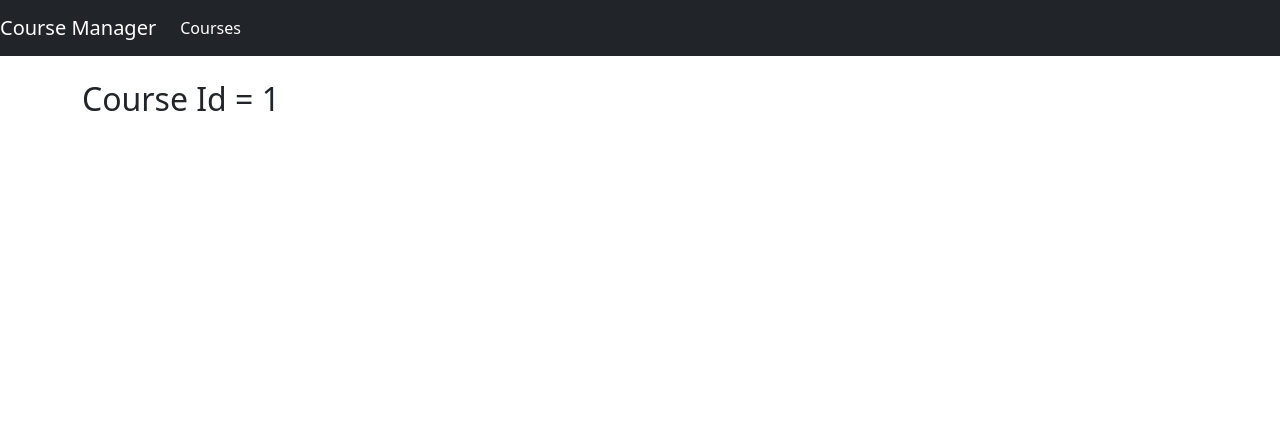
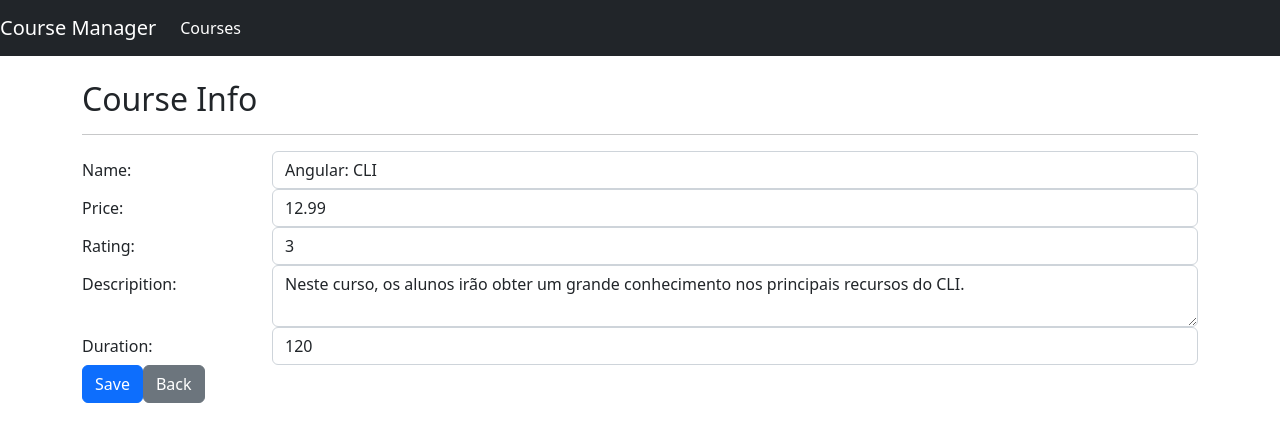
Before and after one commit to AlcidesThiago2016/Aula-Angular-Bootcamp-Santander-2022, an Angular app: page /courses/info/1 in a window 1280 px wide. Shown: the top 442 px of the page. Built offline with nearby package versions, Linux system fonts and the light colour scheme.

Commit message:
Implantação de Pagina com Informações dos Courses e Salva dados novos

```diff
--- a/src/app/courses/course-info.component.html
+++ b/src/app/courses/course-info.component.html
@@ -1 +1,79 @@
-<h2>Course Id = {{ courseId }}</h2>
+<h2>Course Info</h2>
+
+<hr/>
+
+<form #courseForm="ngForm">
+
+    <div class="form-group row">
+
+        <label class="col-sm-2 col-form-label">Name:</label>
+
+        <div class="col-sm-10">
+            <input [(ngModel)]="course!.name" required name="name" #courseName="ngModel"
+                [ngClass]="{'is-invalid': courseName.invalid}" class="form-control">
+
+            <div class="invalid-feedback">
+                <span>Course Name is Required.</span>
+            </div>
+        </div>
+    </div>
+
+    <div class="form-group row">
+
+        <label class="col-sm-2 col-form-label">Price:</label>
+
+        <div class="col-sm-10">
+            <input [(ngModel)]="course!.price" required name="price" #coursePrice="ngModel" type="number"
+                [ngClass]="{'is-invalid': coursePrice.invalid}" class="form-control">
+
+            <div class="invalid-feedback">
+                <span>Course Price is Required.</span>
+            </div>
+        </div>
+    </div>
+
+    <div class="form-group row">
+
+        <label class="col-sm-2 col-form-label">Rating:</label>
+
+        <div class="col-sm-10">
+            <input [(ngModel)]="course!.rating" required name="rating" #courseRating="ngModel" type="number"
+                [ngClass]="{'is-invalid': courseRating.invalid}" class="form-control">
+
+            <div class="invalid-feedback">
+                <span>Course Rating is Required.</span>
+            </div>
+        </div>
+    </div>
+
+    <div class="form-group row">
+
+        <label class="col-sm-2 col-form-label">Descripition:</label>
+
+        <div class="col-sm-10">
+            <textarea [(ngModel)]="course!.description" required name="description" #courseDescripition="ngModel"
+                [ngClass]="{'is-invalid': courseDescripition.invalid}" class="form-control"></textarea>
+
+            <div class="invalid-feedback">
+                <span>Course Descripition is Required.</span>
+            </div>
+        </div>
+    </div>
+
+    <div class="form-group row">
+
+        <label class="col-sm-2 col-form-label">Duration:</label>
+
+        <div class="col-sm-10">
+            <input [(ngModel)]="course!.duration" required name="duration" #courseDuration="ngModel" type="number"
+                [ngClass]="{'is-invalid': courseDuration.invalid}" class="form-control">
+
+            <div class="invalid-feedback">
+                <span>Course Duration is Required.</span>
+            </div>
+        </div>
+    </div>
+
+    <button [disabled]="courseForm.invalid" (click)="save()" class="btn btn-primary mr-2">Save</button>
+    <button [routerLink]="['/courses']" class="btn btn-secondary">Back</button>
+</form>
--- a/src/app/courses/course-info.component.ts
+++ b/src/app/courses/course-info.component.ts
@@ -1,17 +1,23 @@
 import { Component, OnInit } from "@angular/core";
 import { ActivatedRoute } from "@angular/router";
+import { Course } from "./course";
+import { CourseService } from "./course.service";
 
 @Component({
     templateUrl: './course-info.component.html'
 })
 export class CourseInfoComponent implements OnInit{
 
-    courseId!: number;
+    course: Course | undefined;
 
-    constructor(private activatedRoute: ActivatedRoute){}
+    constructor(private activatedRoute: ActivatedRoute, private courseService: CourseService){}
 
     ngOnInit(): void {
-        this.courseId = Number(this.activatedRoute.snapshot.paramMap.get('id'));
+        this.course = this.courseService.restrieveById(Number(this.activatedRoute.snapshot.paramMap.get('id')));
+    }
+
+    save(): void {
+        this.courseService.save(this.course!);
     }
 
 }
--- a/src/app/courses/course.service.ts
+++ b/src/app/courses/course.service.ts
@@ -10,6 +10,16 @@
         return COURSES;
     }
 
+    restrieveById(id: number): Course | undefined{
+       return COURSES.find((courseItereator: Course) => courseItereator.id === id);
+    }
+
+    save(course :  Course): void {
+       if(course.id){
+         const index = COURSES.findIndex((courseItereator: Course) => courseItereator.id === course.id);
+         COURSES[index] = course;
+       }
+    }
 }
 
 var COURSES: Course[] = [
--- a/src/app/courses/course.ts
+++ b/src/app/courses/course.ts
@@ -1,5 +1,5 @@
 export class Course {
-    id!: number ;
+    id!: number;
     name!: string;
     imageUrl!: string;
     price!: number;
```
